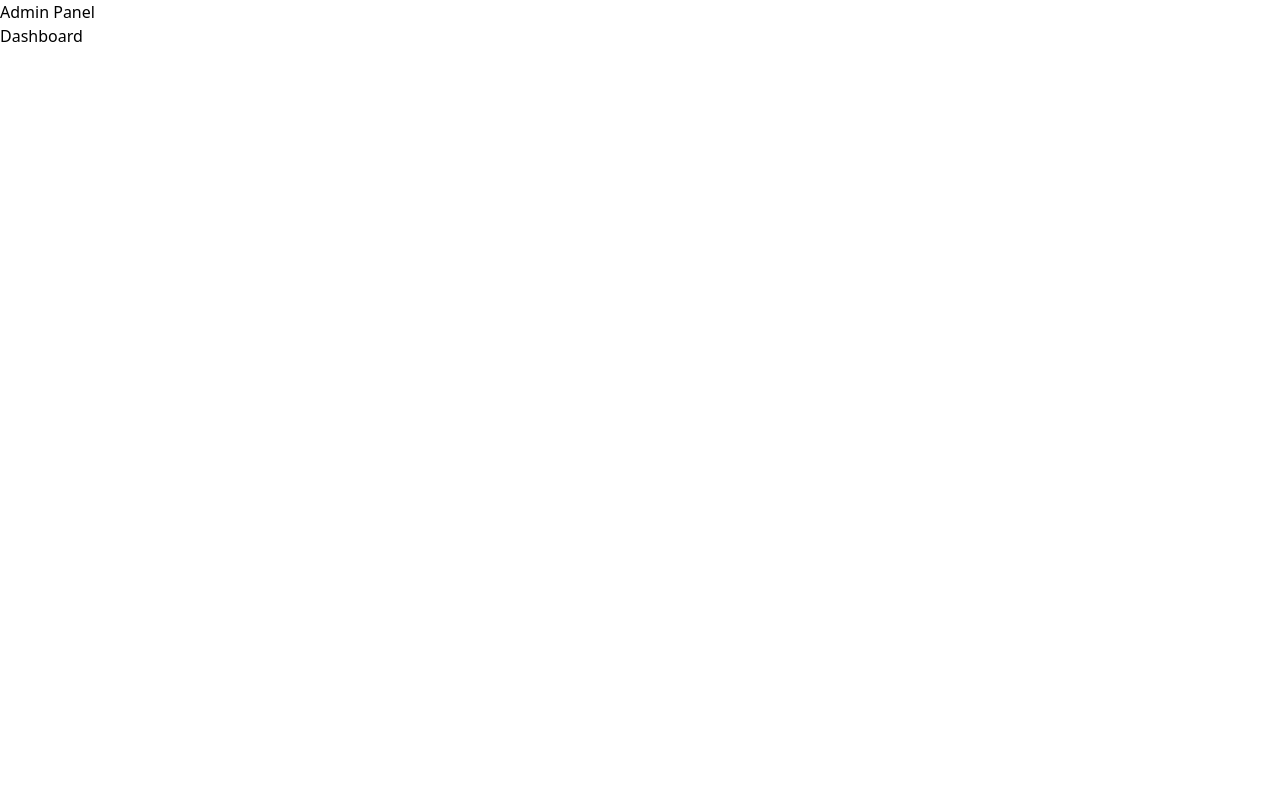
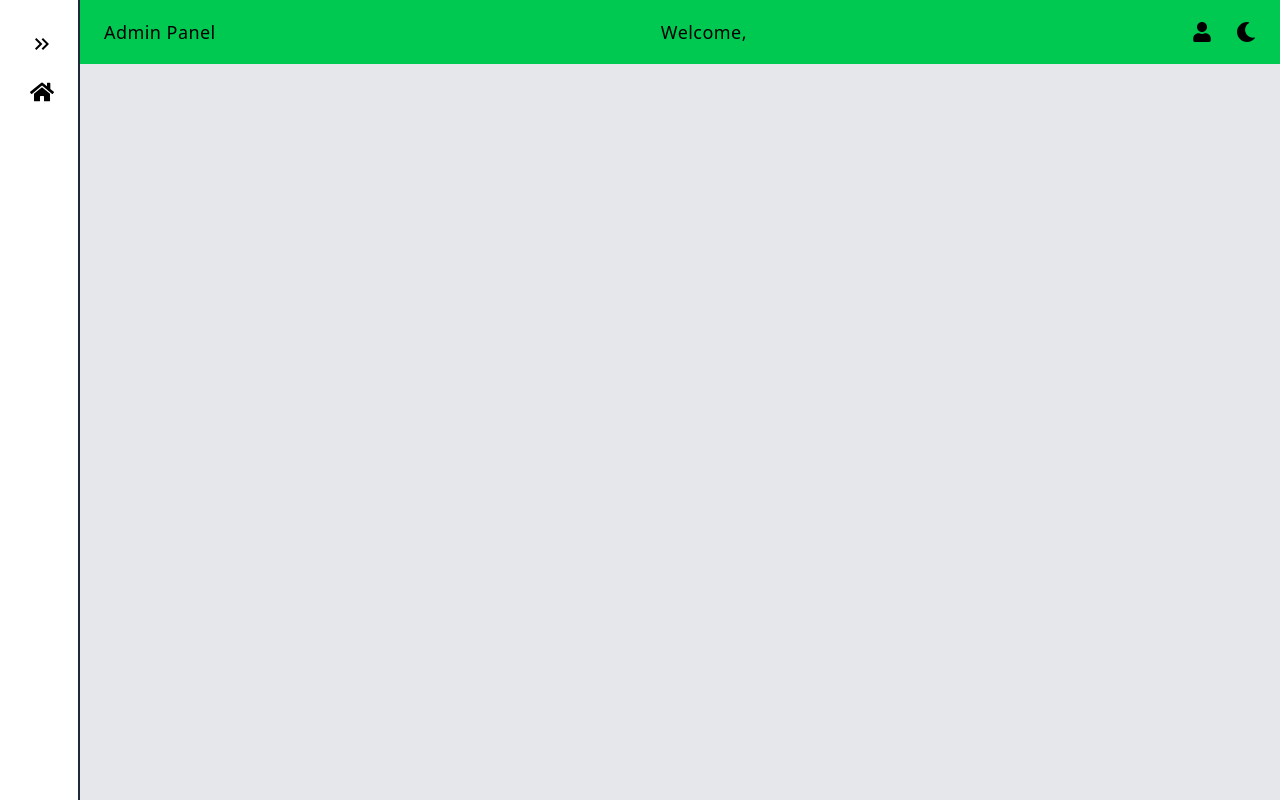
Before and after one commit to RoopTeja04/Real_TIme_Upcoming, a React (Vite) app in the folder client/: page /admin in a window 1280 px wide. Built offline with nearby package versions, Linux system fonts and the light colour scheme.

Commit message:
admin dashboard setup completed

```diff
--- a/client/src/Components/Login.jsx
+++ b/client/src/Components/Login.jsx
@@ -30,6 +30,7 @@ const Login = () => {
             if (Data) {
                 localStorage.setItem("Logined", true);
                 localStorage.setItem("Token", Data.token);
+                localStorage.setItem("username", Data.firstName);
 
                 if (Data.role === "user") {
                     navigate("/user");
--- /dev/null
+++ b/client/src/Context_API/ThemeContext.jsx
@@ -0,0 +1,33 @@
+import { createContext, useContext, useState, useEffect } from "react";
+
+const ThemeContext = createContext();
+
+export const ThemeProvider = ({ children }) => {
+
+    const [theme, setTheme] = useState(false);
+
+    useEffect(() => {
+        const savedTheme = localStorage.getItem("Theme");
+        if (savedTheme !== null) {
+            setTheme(savedTheme === "true")
+        }
+    }, []);
+
+    useEffect(() => {
+        localStorage.setItem("Theme", theme ? "true" : "false");
+    }, [theme]);
+
+    const handleThemeSwitcher = () => {
+        setTheme(prevTheme => !prevTheme);
+    };
+
+    return (
+        <ThemeContext.Provider value={{ handleThemeSwitcher, theme }}>
+            {children}
+        </ThemeContext.Provider>
+    );
+};
+
+export const useTheme = () => {
+    return useContext(ThemeContext);
+};
--- a/client/src/Pages/Admin.jsx
+++ b/client/src/Pages/Admin.jsx
@@ -1,16 +1,72 @@
 import { Outlet, Link } from 'react-router-dom';
+import { FaUser, FaSun, FaMoon, FaHome, FaSearch, FaCog } from 'react-icons/fa';
+import { MdKeyboardDoubleArrowRight, MdKeyboardDoubleArrowLeft } from "react-icons/md";
+import { useTheme } from '../Context_API/ThemeContext';
+import { useState } from 'react';
 
 const Admin = () => {
+    const UserName = localStorage.getItem("username");
+    const { theme, handleThemeSwitcher } = useTheme();
+    const [showNav, setShowNav] = useState(false);
+
+    const handleToggleNav = () => {
+        setShowNav(!showNav);
+    };
+
     return (
-        <>
-            <Link to="/admin" >Admin Panel</Link>
-            <nav>
-                <Link to="account">Dashboard</Link>
-            </nav>
+        <div className={`flex h-screen ${theme ? "text-white" : "text-black"}` }>
+            <div
+                className={`h-full ${showNav ? "w-48" : "w-20"}
+                flex flex-col px-3.5 py-8 border-r-2
+                ${theme ? "bg-gray-900 text-white border-gray-200" : "bg-white text-black border-gray-800 items-start"}
+                transition-all duration-900 ease-in-out`}
+            >
+                <button
+                    onClick={handleToggleNav}
+                    className="mb-6 px-4 text-sm font-semibold cursor-pointer"
+                >
+                    {showNav ? <MdKeyboardDoubleArrowLeft size={24} /> : <MdKeyboardDoubleArrowRight size={24} />}
+                </button>
+                <nav className="flex flex-col gap-4 px-4 space-y-6">
+                    <Link to="/admin" className="flex items-center gap-3 hover:opacity-80">
+                        <FaHome size={24} /> {showNav && <span>Dashboard</span>}
+                    </Link>
+                </nav>
+            </div>
 
-            <Outlet />
-        </>
-    )
-}
+            <div className="flex flex-col flex-1">
+                <div
+                    className={`h-16 flex items-center bg-green-500 ${theme ? "text-white" : "text-black"
+                        } transition-colors duration-500 ease-in-out`}
+                >
+                    <div className="flex flex-row px-6 w-full justify-between">
+                        <Link to="/admin" className="tracking-wide text-lg">
+                            Admin Panel
+                        </Link>
+                        <p className="tracking-wide text-lg">Welcome, {UserName}</p>
+                        <div className="flex flex-row items-center space-x-6">
+                            <Link to="account">
+                                <FaUser size={20} />
+                            </Link>
+                            <button
+                                onClick={handleThemeSwitcher}
+                                className="cursor-pointer transition-transform duration-300 hover:scale-110"
+                            >
+                                {theme ? <FaSun size={20} /> : <FaMoon size={20} />}
+                            </button>
+                        </div>
+                    </div>
+                </div>
 
-export default Admin
+                <div
+                    className={`flex-1 ${theme ? "bg-gray-900" : "bg-gray-200"
+                        } transition-colors duration-500 ease-in-out p-6`}
+                >
+                    <Outlet />
+                </div>
+            </div>
+        </div>
+    );
+};
+
+export default Admin;
--- a/client/src/main.jsx
+++ b/client/src/main.jsx
@@ -3,11 +3,14 @@ import { createRoot } from 'react-dom/client'
 import './index.css'
 import App from './App.jsx'
 import { BrowserRouter } from 'react-router-dom'
+import { ThemeProvider } from './Context_API/ThemeContext.jsx'
 
 createRoot(document.getElementById('root')).render(
-  <BrowserRouter>
-    <StrictMode>
-      <App />
-    </StrictMode>
-  </BrowserRouter>
+  <ThemeProvider>
+    <BrowserRouter>
+      <StrictMode>
+        <App />
+      </StrictMode>
+    </BrowserRouter>
+  </ThemeProvider>
 )
```
